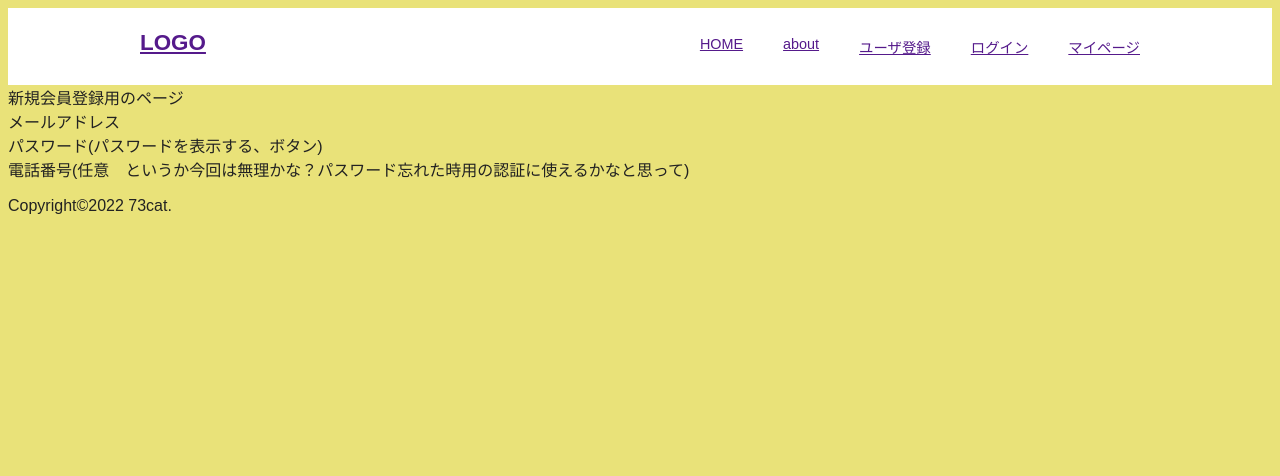
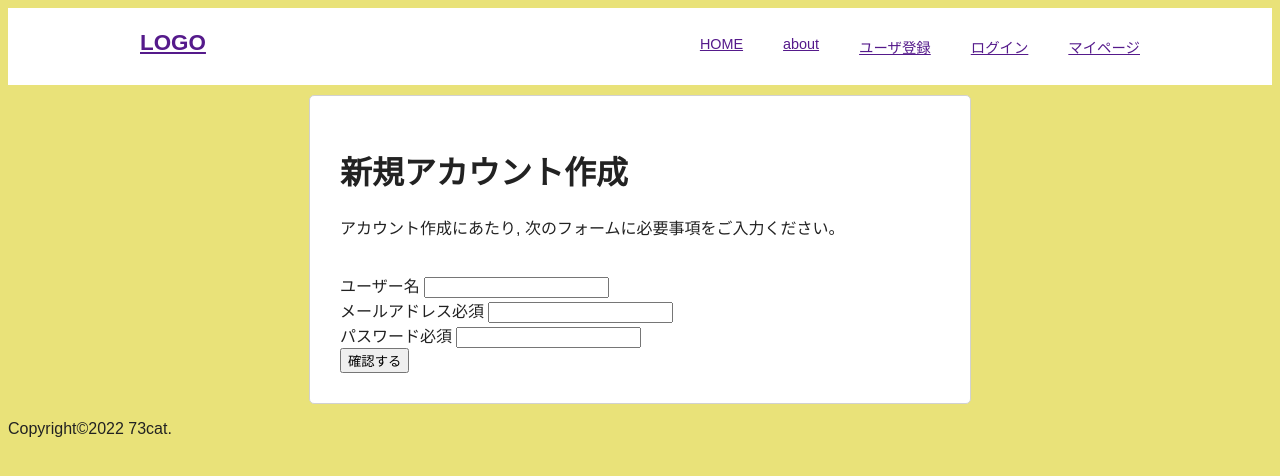
Before and after one commit to Colorful12/Reading-diary, a PHP site: page /register.php in a window 1280 px wide. Shown: the top 476 px of the page. Run offline with PHP 8.4, Linux system fonts and the light colour scheme.

Commit message:
make it possible to register users

```diff
--- a/assets/style.css
+++ b/assets/style.css
@@ -5,6 +5,7 @@ body {
   color: #222;
   background-color: #e9e279;
 }
+
 
 /* header
 ------------------------------ */
@@ -43,3 +44,29 @@ body {
 #header ul li:last-child {
   margin-right: 0;
 }
+
+
+/* footer
+------------------------------ */
+
+#footer {
+  width: 100%;
+  background-color: #fff;
+}
+
+#footer p{
+  width: 100%;
+  margin: auto;
+}
+
+/* ユーザー登録フォーム
+------------------------------ */
+.content {
+    position: relative;
+    margin: 10px auto;
+    background-color: #fff;
+    border: 1px solid #d1d1d1;
+    max-width: 600px;
+    padding: 30px;
+    border-radius: 5px;
+}
--- /dev/null
+++ b/dbconnect.php
@@ -0,0 +1,14 @@
+<?php
+try {
+    $pdo = new PDO("mysql:dbname=tb231074db; host=localhost", "tb-231074", "rUrp8BEX63", array(PDO::ATTR_ERRMODE => PDO::ERRMODE_WARNING));
+    $sql ="CREATE TABLE IF NOT EXISTS mydb(
+    num INT UNSIGNED AUTO_INCREMENT PRIMARY KEY,
+    name VARCHAR(32) NOT NULL,
+    mail TEXT NOT NULL,
+    password TEXT NOT NULL
+    );";
+    $pdo -> query($sql);
+}   catch (PDOException $e) {
+    echo "データベース接続エラー　：".$e->getMessage();
+}
+?>
--- a/register.php
+++ b/register.php
@@ -1,7 +1,51 @@
 <?php include(dirname(__FILE__).'/assets/header.html'); ?>
 
-新規会員登録用のページ
-<br>メールアドレス
-<br>パスワード(パスワードを表示する、ボタン)
-<br>電話番号(任意　というか今回は無理かな？パスワード忘れた時用の認証に使えるかなと思って)
+<?php
+require("./dbconnect.php");
+session_start();
+
+if(!empty($_POST)){
+    if($_POST["mail"]=="") $error["mail"]="empty";
+    if($_POST["password"]=="") $error["password"]="empty";
+    /* メールアドレスの重複を検知する機能 https://www.tomotaku.com/programing-join-system/ */
+    if (!isset($error)) {
+    $_SESSION['join'] = $_POST;   // フォームの内容をセッションで保存
+    header('Location: check.php');   // check.phpへ移動
+    exit();
+    }
+
+}
+
+?>
+<div class="content">
+    <form action="" method="post">
+        <h1>新規アカウント作成</h1>
+        <p>アカウント作成にあたり, 次のフォームに必要事項をご入力ください。</p><br>
+        <div class="control">
+            <label for="name">ユーザー名</label>
+            <input id="name" type="text" name="name">
+        </div>
+        <div class="control">
+            <label for="mail">メールアドレス<span class="required">必須</span></label>
+            <input id="mail" type="text" name="mail">
+            <?php if(!empty($error["mail"]) && $error["mail"]=="empty"): ?>
+                <p class="error">*メールアドレスを入力してください</p>
+            <?php elseif(!empty($error["mail"]) && $error["mail"]=="duplicate"): ?>
+                <p class="error">*このメールアドレスは登録済みです</p>
+            <?php endif ?>
+        </div>
+        <div class="control">
+            <label for="password">パスワード<span class="required">必須</span></label>
+            <input id="password" type="text" name="password">
+            <?php if(!empty($error["password"]) && $error["password"]=="empty"): ?>
+                <p class="error">*パスワードを入力してください</p>
+            <?php endif ?>
+        </div>
+        <div class="control">
+            <button type="submit" class="btn">確認する</button>
+        </div>
+    </form>
+</div>
+
+
 <?php include(dirname(__FILE__).'/assets/footer.html'); ?>
```
Also changed, not shown: check.php (added, +57 -0 lines), compregister.php (added, +10 -0 lines).
